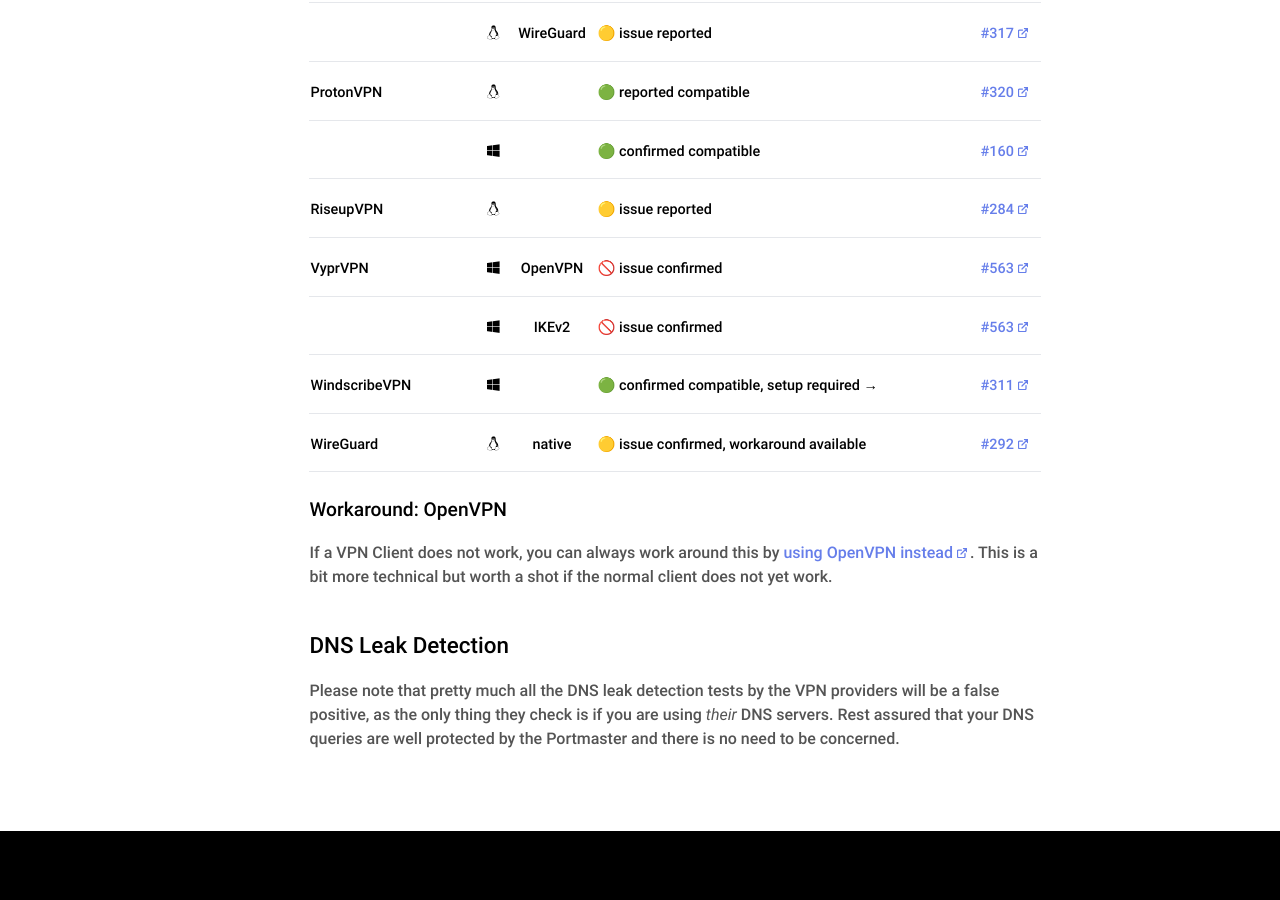
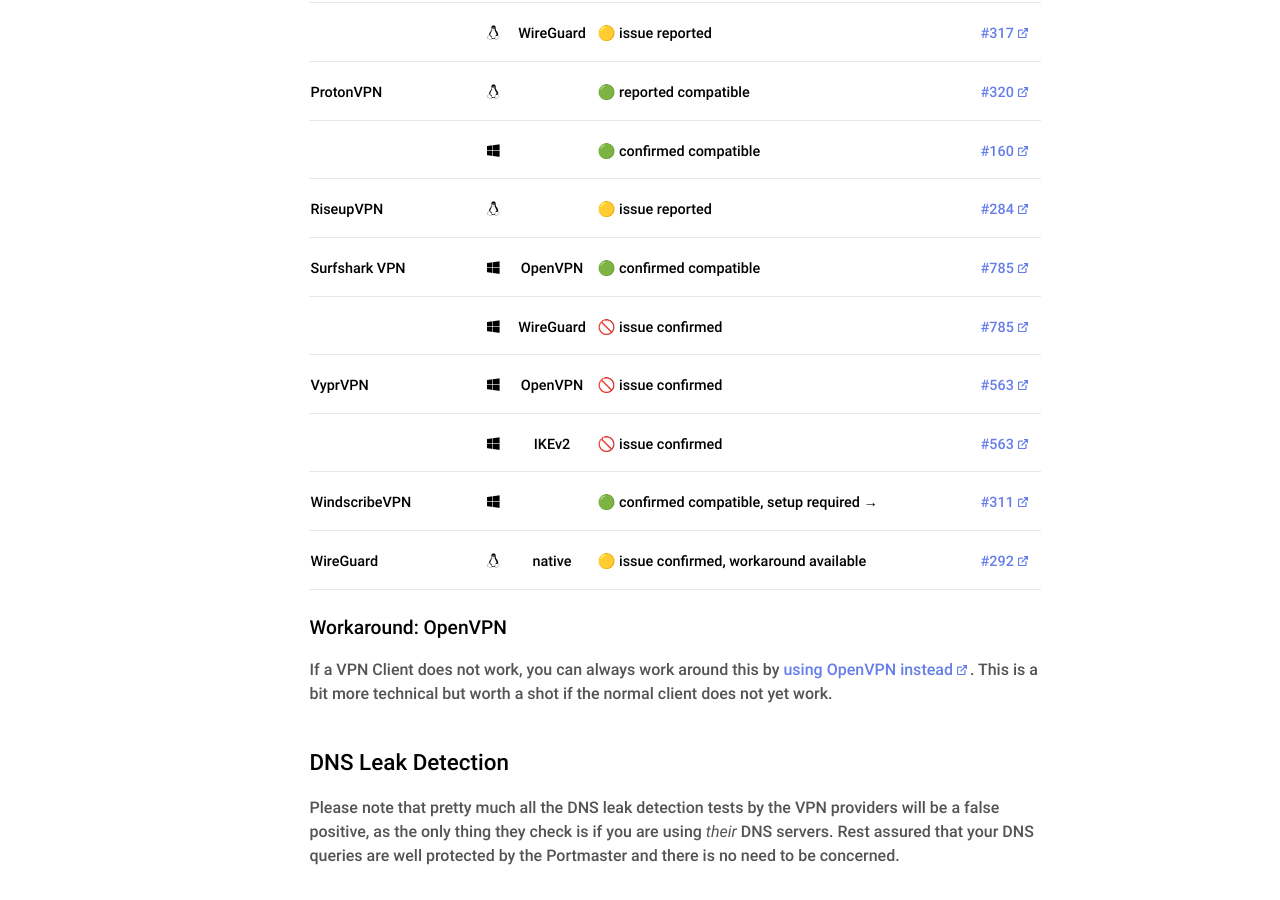
Before and after one commit to safing/docs, a Jekyll site: the page built from portmaster/install/status/vpn-compatibility.md, in a window 1280 px wide and 900 px high, scrolled down 1387 px. Built offline with Jekyll 4.4.1, drawn with Linux system fonts in a browser that asks for light colours.

Commit message:
added surfshark vpn compatibility

```diff
--- a/_data/compatibility.yml
+++ b/_data/compatibility.yml
@@ -97,6 +97,18 @@ vpns:
         state: 🚫 issue confirmed
         issue_number: 563
         issue_comment: 1194001989
+  - name: Surfshark VPN
+    reports:
+      - os: windows
+        mode: OpenVPN
+        state: 🟢 confirmed compatible
+        issue_number: 785
+        issue_comment: 1330628256
+      - os: windows
+        mode: WireGuard
+        state: 🚫 issue confirmed
+        issue_number: 785
+        issue_comment: 1330628256
 
 software:
   - name: AdGuard
```
